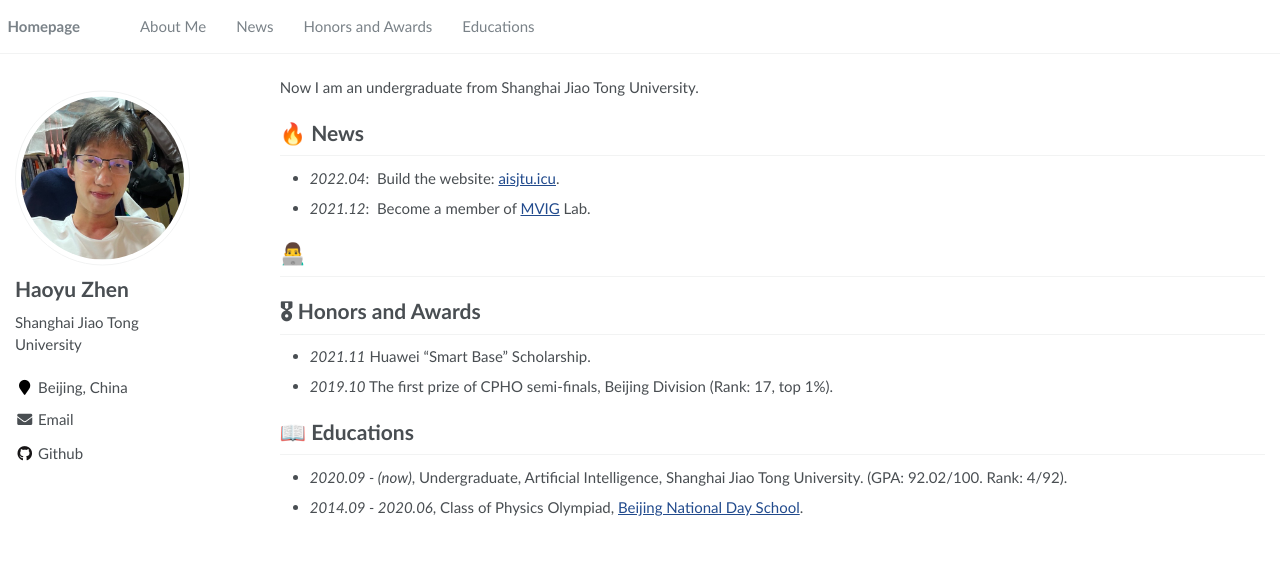
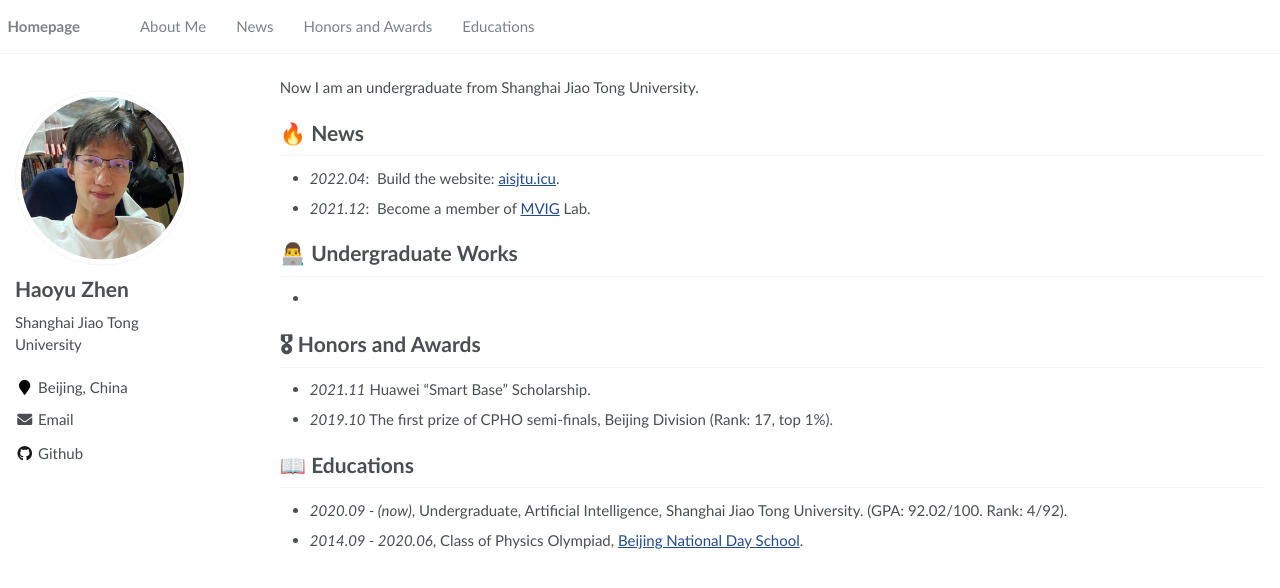
Before and after one commit to anyeZHY/anyeZHY.github.io, a Jekyll site: the page built from _pages/about.md, in a window 1280 px wide. Shown: the top 588 px of the page. Built offline with Jekyll 4.4.1, drawn with Linux system fonts in a browser that asks for light colours.

Commit message:
Update about.md

```diff
--- a/_pages/about.md
+++ b/_pages/about.md
@@ -17,7 +17,9 @@ Now I am an undergraduate from Shanghai Jiao Tong University.
 - *2022.04*: &nbsp;Build the website: [aisjtu.icu](https://www.aisjtu.icu).
 - *2021.12*: &nbsp;Become a member of [MVIG](https://www.mvig.org) Lab.
 
-# 👨‍💻
+# 👨‍💻 Undergraduate Works
+
+-
 
 # 🎖 Honors and Awards
 
```
